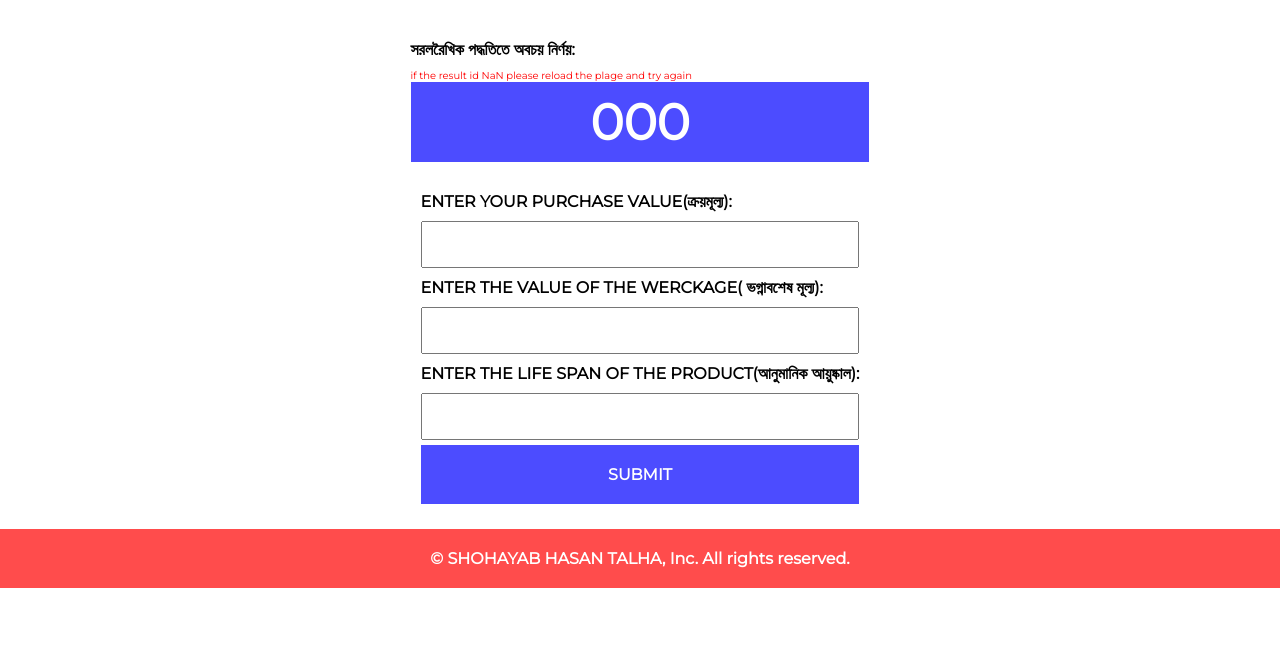
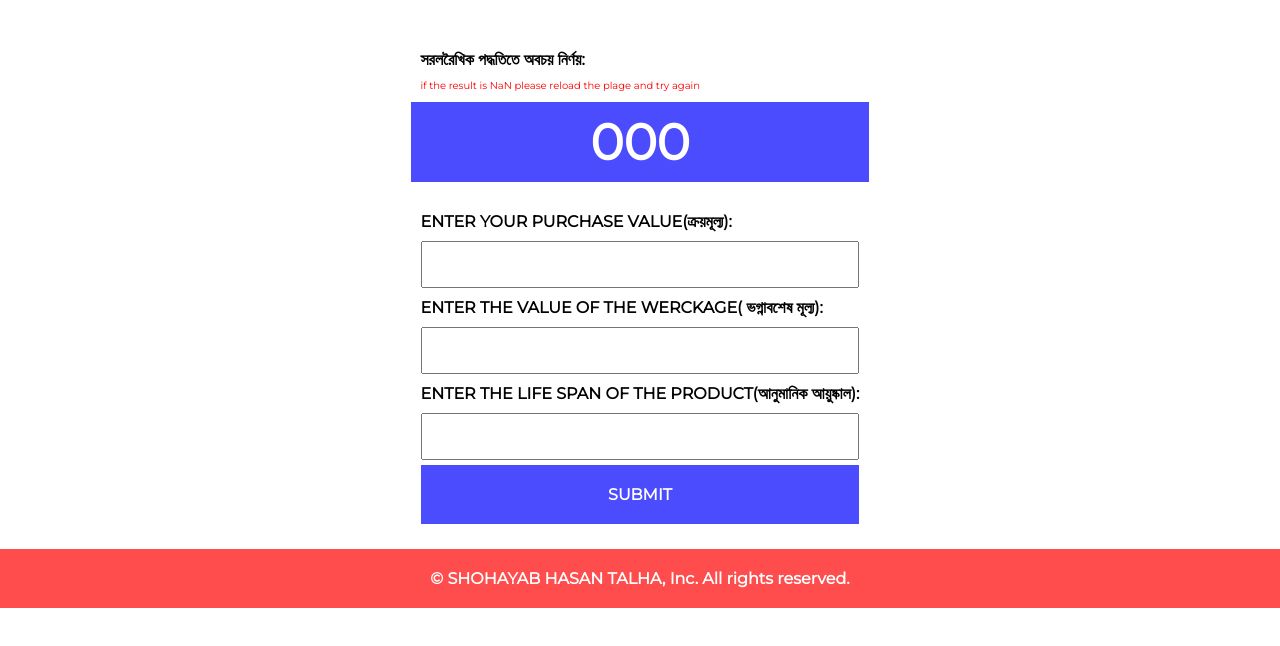
Before and after one commit to shohayabt/depreciation, a plain HTML site: page index.html in a window 1280 px wide. Drawn offline with Linux system fonts and the light colour scheme.

Commit message:
Update index.html

```diff
--- a/index.html
+++ b/index.html
@@ -14,9 +14,9 @@
 
 <body>
     <div id="main-body">
-        <div class="headline">
+        <div class="headline" style="padding:10px 10px;">
             <h6>সরলরৈখিক পদ্ধতিতে অবচয় নির্ণয়:</h6>
-            <p style=" color:red; font-size:10px;"> if the result id NaN please reload the plage and try again  </p>
+            <p style=" color:red; font-size:10px;"> if the result is NaN please reload the plage and try again  </p>
         </div>
         <div id="result">
             <span id="display-result">000</span>
```
